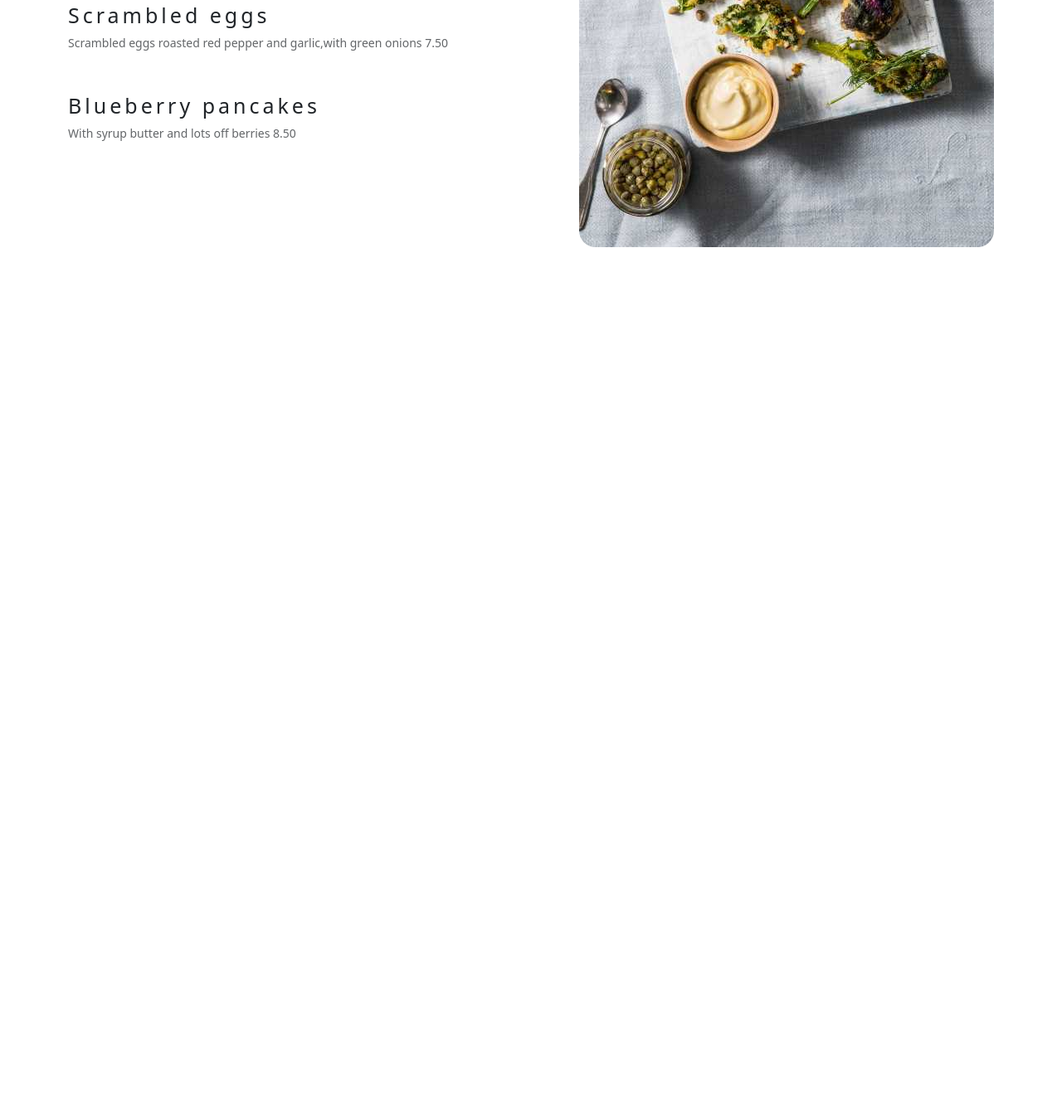
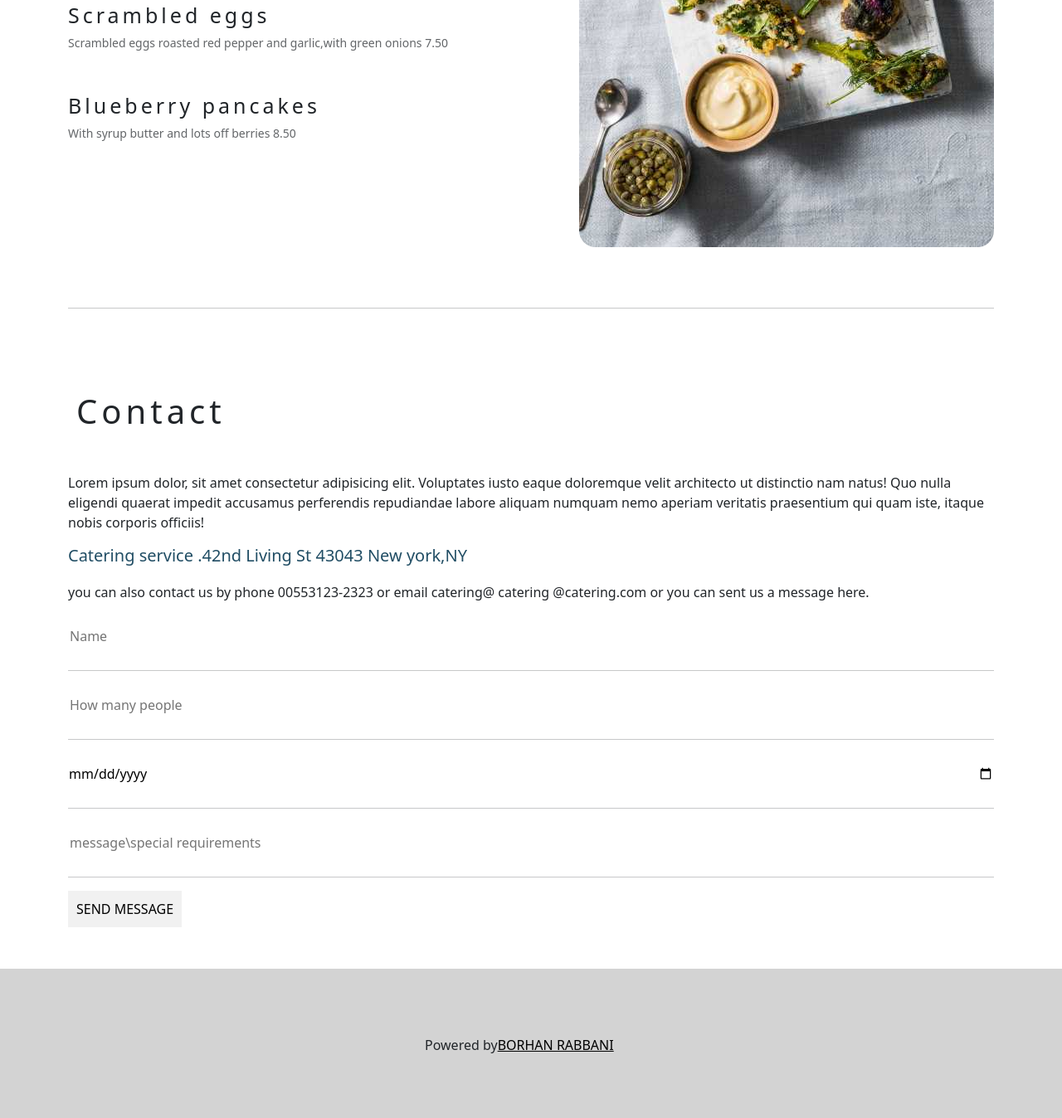
Before and after one commit to rabbaniborhan/gourmet-catering, a plain HTML site: page index.html in a window 1280 px wide. Shown: the part 2161-3509 px from the top of the page at 83% size. Before the commit the page ends 2459 px from the top, so only its background shows below. Drawn offline with nearby package versions, Linux system fonts and the light colour scheme.

Commit message:
code done

```diff
--- a/index.html
+++ b/index.html
@@ -103,5 +103,39 @@
 </section>
 
 
+
+<!--------contact section-------->
+
+
+
+
+<section class="container contact">
+<hr>
+<div class ="contact-menu">
+<h1>Contact</h1>
+<p class="me">Lorem ipsum dolor, sit amet consectetur adipisicing elit. Voluptates iusto eaque doloremque velit architecto ut distinctio nam natus! Quo nulla eligendi quaerat impedit accusamus perferendis repudiandae labore aliquam numquam nemo aperiam veritatis praesentium qui quam iste, itaque nobis corporis officiis!</p>
+<h5>Catering service .42nd Living St 43043 New york,NY</h5>
+<p>you can also contact us by phone 00553123-2323 or email catering@ catering @catering.com or you can sent us a message here.</p>
+<input type="text" placeholder="Name"><br> <hr>
+<input type="text" placeholder="How many people"><br><hr>
+<input type="date" placeholder="11/16/2022 8:00 PM"> <br><hr>
+<input type="text" placeholder="message\special requirements"><hr>
+</div>
+<button>SEND MESSAGE</button>
+
+</section>
+
+
+<!----- footer------>
+
+<footer>
+<div>
+  <p>Powered by</p>
+  <a href="#"> BORHAN RABBANI</a>
+</div>
+
+</footer>
+
+
 </body>
 </html>
--- a/style.css
+++ b/style.css
@@ -127,3 +127,69 @@ body{
 .menu-name{
     margin-top: 50px;
 }
+
+
+/*-----------contact--------*/
+
+
+.contact{
+    margin-top: 200px;
+}
+
+.contact-menu{
+    margin-top: 100px;
+}
+.contact-menu h1{
+    letter-spacing: 5px;
+    margin: 10px;
+}
+
+
+.me{
+    margin-top: 50px ;
+
+}
+.contact-menu h5{
+    color:#204d64;
+    margin-top: 15px;
+    margin-bottom: 20px;
+}
+
+input{
+    width: 100%;
+    height: 50px;
+    border: none;
+}
+button{
+    color: black;
+    margin-top: 30px;
+    margin-bottom: 30px;
+    padding: 10px;
+    background-color: #f1f1f1;
+    border: none;
+    border-radius: 5px;
+}
+button:hover{
+    background-color:lightgray ;
+
+}
+/*-------footer-------*/
+
+
+footer{
+    width: 100%;
+    height: 180px;
+    background-color:lightgray;
+    display: flex;
+    margin-top: 50px;
+
+}
+footer div{
+
+    display: flex;
+    margin: 80px 40%;
+
+}
+footer a{
+    color: black;
+}
```
